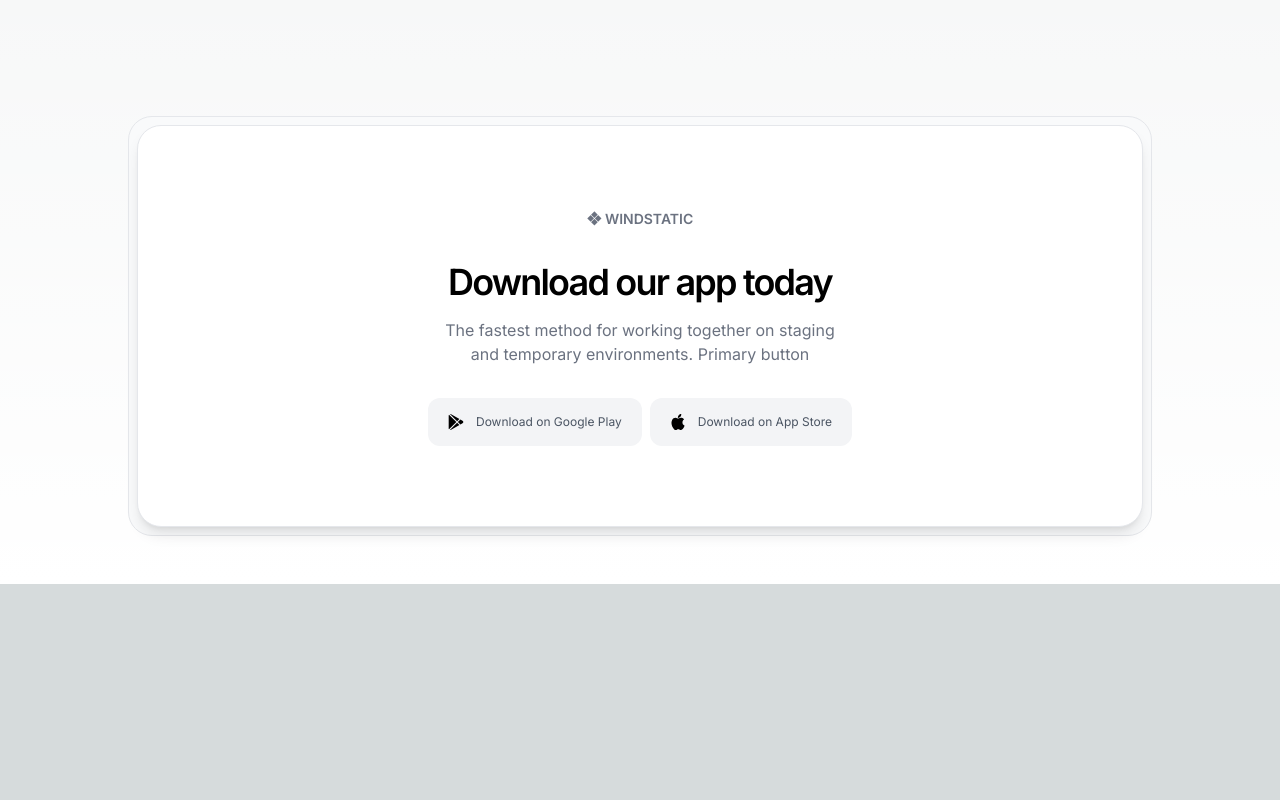
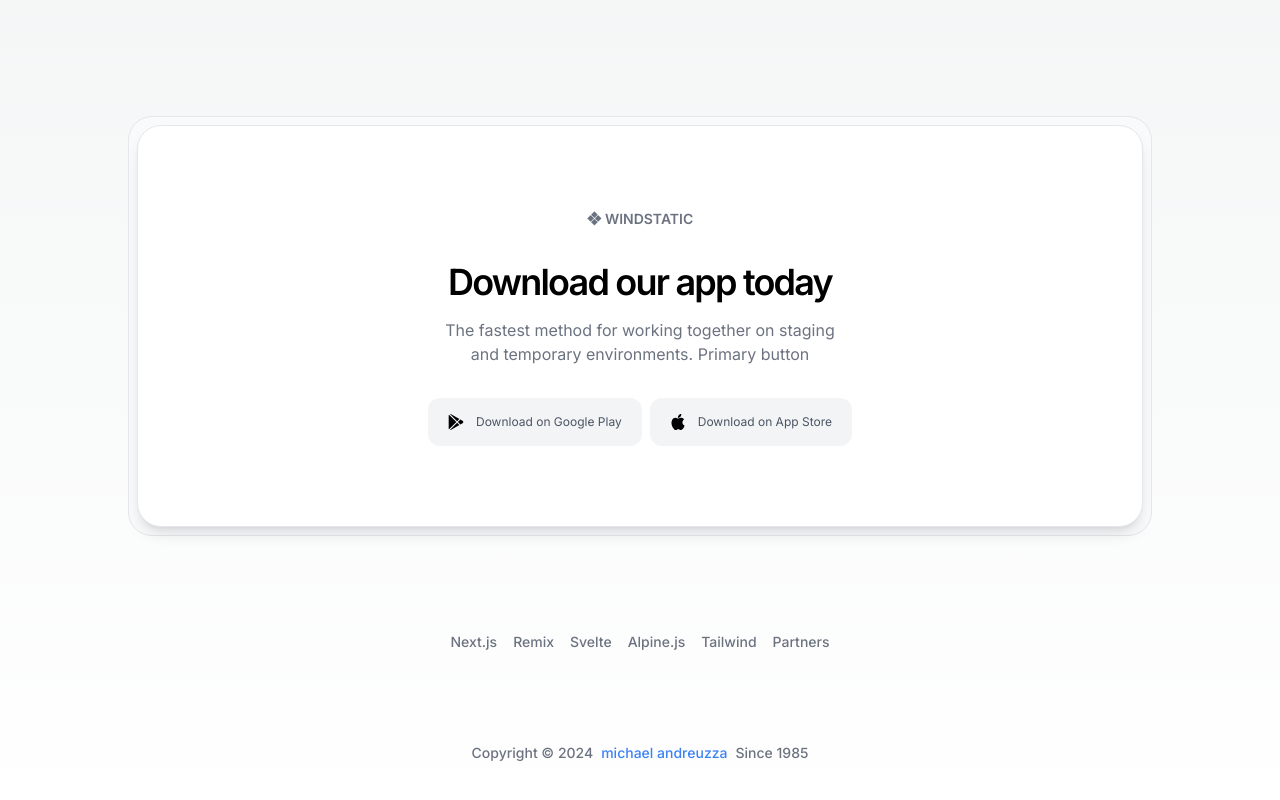
Before and after one commit to Osiris8/hiretop, a Next.js app: page / in a window 1280 px wide. Shown: the part 2476-3276 px from the top of the page. Before the commit the page ends 3060 px from the top, so only its background shows below. Built offline with nearby package versions, Linux system fonts and the light colour scheme.

Commit message:
add Footer component

```diff
--- a/app/page.js
+++ b/app/page.js
@@ -6,6 +6,7 @@ import Feature1 from "@/components/Feature1";
 import Feature2 from "@/components/Feature2";
 import FAQSection from "@/components/Faq";
 import Cta from "@/components/Cta";
+import Footer from "@/components/Footer";
 
 export default function Home() {
   return (
@@ -17,6 +18,7 @@ export default function Home() {
       <Feature2 />
       <FAQSection />
       <Cta />
+      <Footer />
     </div>
   );
 }
--- /dev/null
+++ b/components/Footer.js
@@ -0,0 +1,88 @@
+"use client";
+import React from "react";
+
+export default function Footer() {
+  return (
+    <footer>
+      <div class="px-8 py-12 mx-auto md:px-12 lg:px-32 max-w-7xl">
+        <nav class="flex flex-wrap justify-center gap-4 text-sm font-medium text-gray-500">
+          <a href="#_" class="hover:text-blue-600">
+            Next.js
+          </a>
+          <a href="#_" class="hover:text-blue-600">
+            Remix
+          </a>
+          <a href="#_" class="hover:text-blue-600">
+            Svelte
+          </a>
+
+          <a href="#_" class="hover:text-blue-600">
+            Alpine.js
+          </a>
+          <a href="#_" class="hover:text-blue-600">
+            Tailwind
+          </a>
+          <a href="#_" class="hover:text-blue-600">
+            Partners
+          </a>
+        </nav>
+        <div class="flex justify-center mt-8 space-x-6">
+          <span class="inline-flex justify-center w-full gap-3 m-auto md:justify-start md:w-auto">
+            <a class="size-6 transition fill-black hover:text-blue-500">
+              <span class="sr-only"> github </span>
+              <ion-icon
+                class="size-5 md hydrated"
+                name="logo-github"
+                role="img"
+                aria-label="logo github"
+              ></ion-icon>
+            </a>
+            <a class="size-6 transition fill-black hover:text-blue-500">
+              <span class="sr-only"> twitter </span>
+              <ion-icon
+                class="size-5 md hydrated"
+                name="logo-twitter"
+                role="img"
+                aria-label="logo twitter"
+              ></ion-icon>
+            </a>
+            <a class="size-6 transition fill-black hover:text-blue-500">
+              <span class="sr-only"> Instagram </span>
+              <ion-icon
+                class="size-5 md hydrated"
+                name="logo-instagram"
+                role="img"
+                aria-label="logo instagram"
+              ></ion-icon>
+            </a>
+            <a class="size-6 transition fill-black hover:text-blue-500">
+              <span class="sr-only"> Linkedin </span>
+              <ion-icon
+                class="size-5 md hydrated"
+                name="logo-linkedin"
+                role="img"
+                aria-label="logo linkedin"
+              ></ion-icon>
+            </a>
+          </span>
+        </div>
+        <div
+          class="w-full mx-auto mt-8 text-center"
+          x-data="{ year: new Date().getFullYear() }"
+        >
+          <span class="text-sm font-medium text-gray-500">
+            Copyright © <span x-text="year">2024</span>
+            <a
+              aria-label="Michael Andreuzza"
+              href="#_"
+              class="mx-2 text-blue-500 hover:text-gray-500"
+            >
+              michael andreuzza
+            </a>
+            Since 1985
+          </span>
+        </div>
+      </div>
+    </footer>
+  );
+}
```
